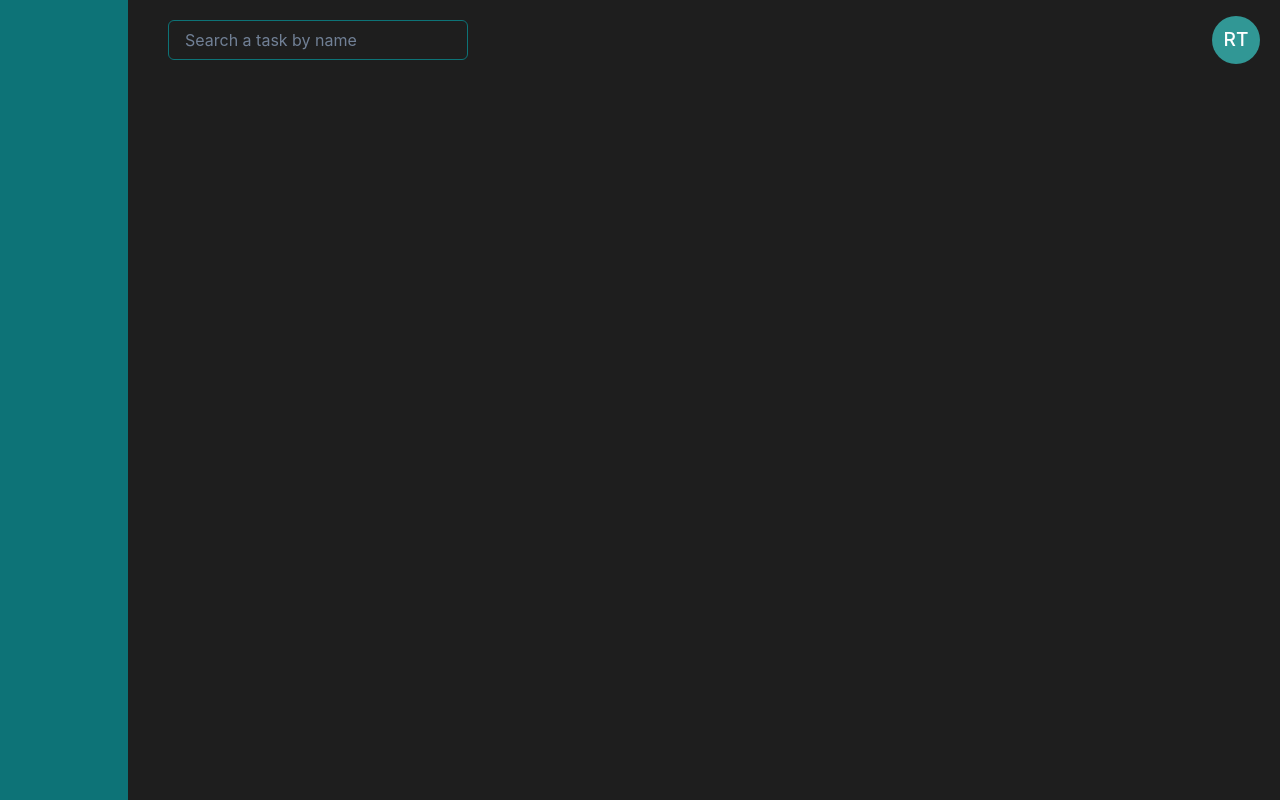
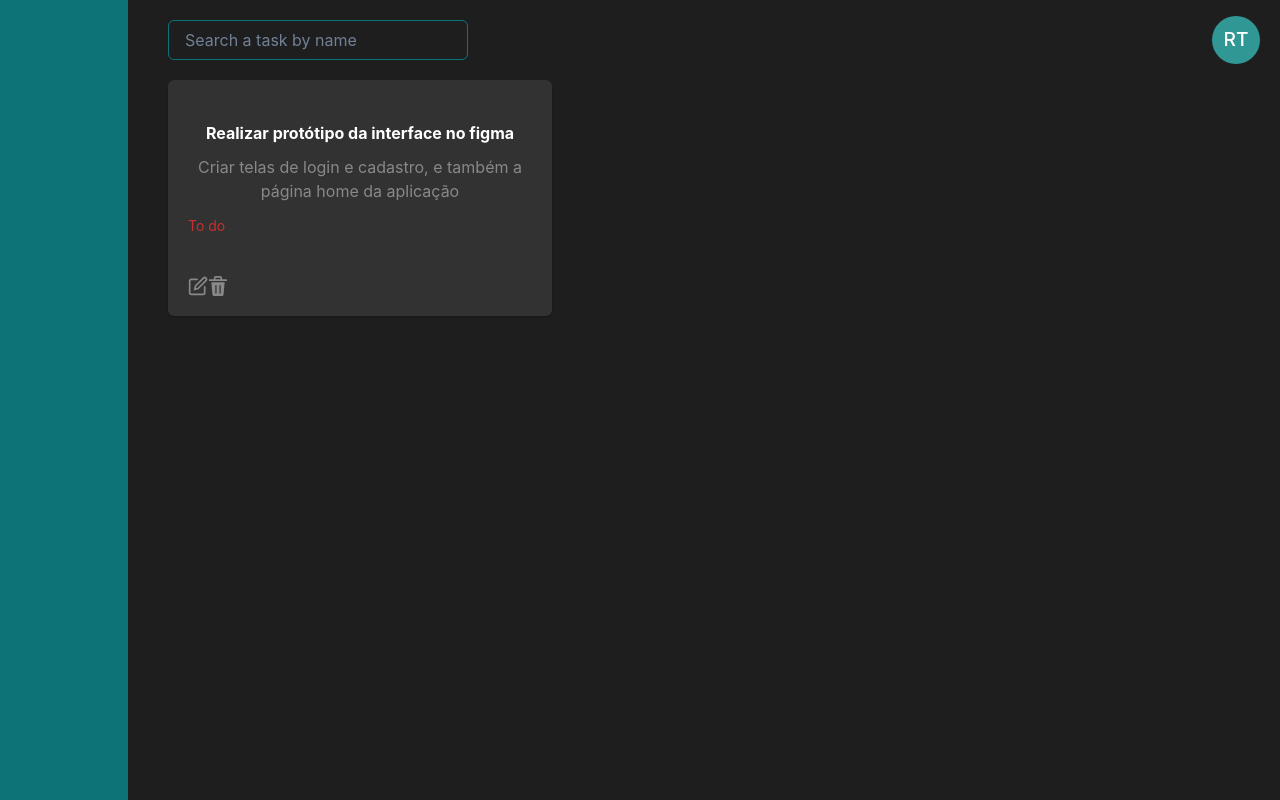
Before and after one commit to RafaelClaudio7/mtd-app, a React (Vite) app: page /home in a window 1280 px wide. Built offline with nearby package versions, Linux system fonts and the light colour scheme.

Commit message:
feat: estilo do card de task

```diff
--- a/package.json
+++ b/package.json
@@ -9,6 +9,7 @@
     "preview": "vite preview"
   },
   "dependencies": {
+    "@chakra-ui/icons": "^2.0.15",
     "@chakra-ui/react": "^2.4.5",
     "@emotion/react": "^11.10.5",
     "@emotion/styled": "^11.10.5",
--- a/src/pages/Home.tsx
+++ b/src/pages/Home.tsx
@@ -1,4 +1,5 @@
-import { Avatar, Box, Flex, Heading, Input } from "@chakra-ui/react";
+import { DeleteIcon, EditIcon } from "@chakra-ui/icons";
+import { Avatar, Box, Button, ButtonGroup, Card, CardBody, CardFooter, Divider, Flex, Heading, Input, Stack, Image, Text } from "@chakra-ui/react";
 
 export default function Home() {
   return (
@@ -26,6 +27,25 @@ export default function Home() {
           </Box>
           <Avatar name="Rafael Tula" mr="20px" bg="teal.500" />
         </Heading>
+        <Flex>
+          <Card maxW="sm" bg="#323232" ml="40px">
+            <CardBody>
+              <Stack mt="6" spacing="3">
+                <Heading size="sm" color="white" textAlign="center">Realizar protótipo da interface no figma</Heading>
+                <Text textAlign="center" color="#888888">
+                Criar telas de login e cadastro, e também a página home da aplicação
+                </Text>
+                <Text color="red.600" fontSize="sm">
+                  To do
+                </Text>
+              </Stack>
+            </CardBody>
+            <CardFooter>
+            <EditIcon w={5} h={5} color="#888888" />
+            <DeleteIcon w={5} h={5} color="#888888" />
+            </CardFooter>
+          </Card>
+        </Flex>
       </Flex>
     </Flex>
   );
```
Also changed, not shown: 1 other file (tests, documents, lock files or other folders).
